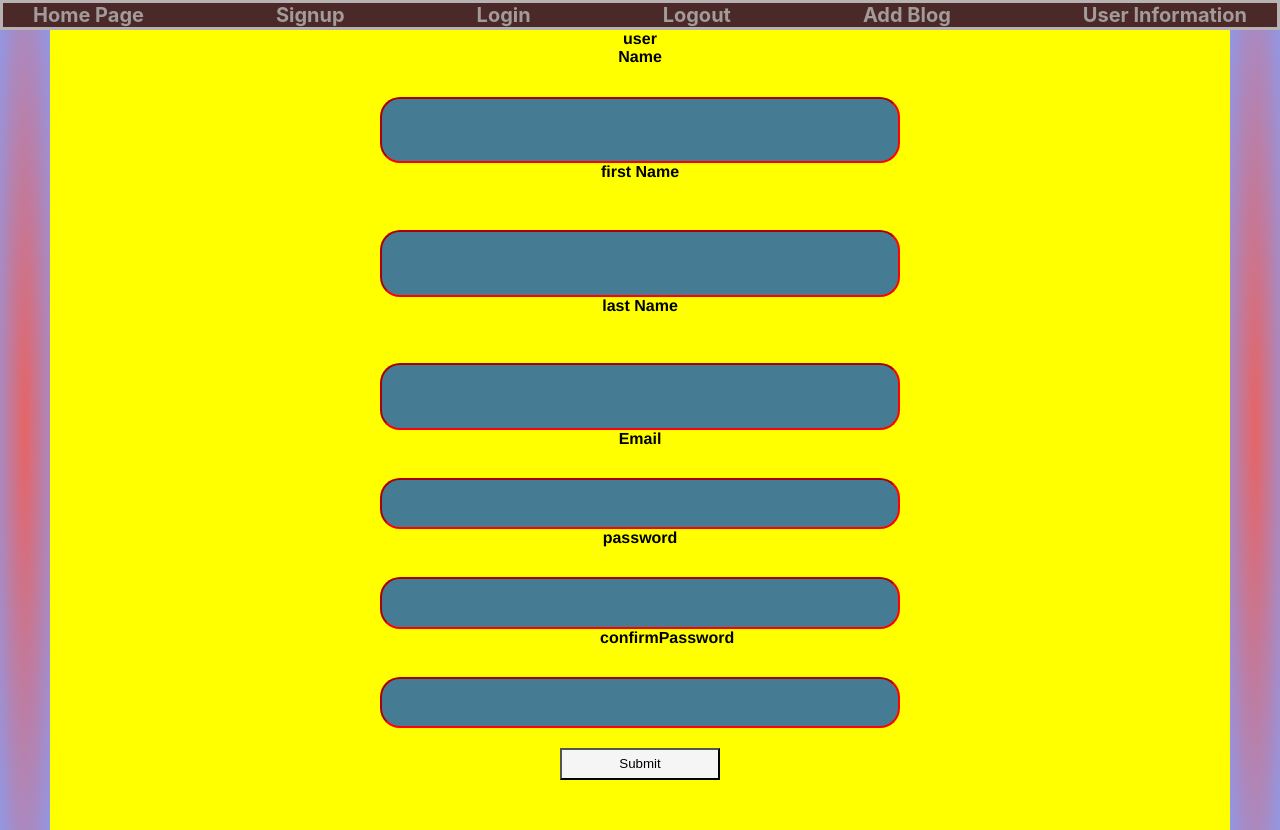
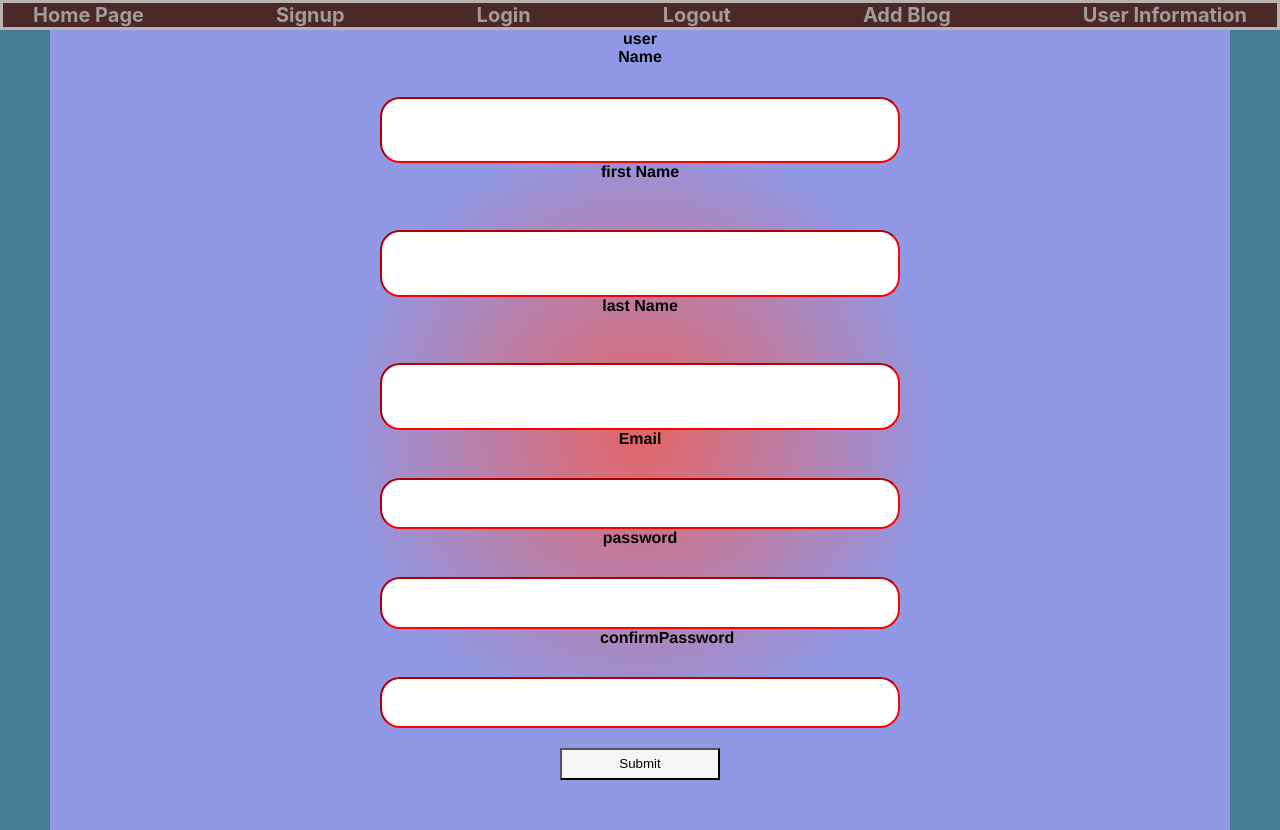
Before and after one commit to mayaheilpern/blog-app, a React (Create React App) app: page /signup in a window 1280 px wide. Built offline with nearby package versions, Linux system fonts and the light colour scheme; no server answers.

Commit message:
new pulse

```diff
--- a/src/screens/SignUpUser/signUpUser.css
+++ b/src/screens/SignUpUser/signUpUser.css
@@ -4,7 +4,7 @@
   height: 100vh;
   z-index: 1;
   margin: 0px 0px;
-  animation: input 4s infinite alternate-reverse;
+  /* animation: input 4s infinite alternate-reverse; */
 }
 .rightside {
   position: absolute;
@@ -12,19 +12,19 @@
   width: 50px;
   height: 100vh;
   z-index: 1;
-  animation: input 4s infinite alternate-reverse;
+  /* animation: input 4s infinite alternate-reverse; */
 }
 @keyframes input {
   from {
-    background-color: radial-gradient(#9198e5, #e66465);
+    background-color: radial-gradient(200px, #e66465, #9198e5);
   }
   to {
-    background: radial-gradient(#e66465, #9198e5);
+    background: radial-gradient(300px, #e66465, #9198e5);
   }
 }
 
 .signUpForm {
-  background-color: yellow;
+  /* background-color: yellow; */
   display: grid;
   grid-template-rows: repeat(6, calc(100vh / 12));
   width: 100vw;
@@ -32,11 +32,13 @@
   overflow-y: scroll;
   position: relative;
   text-align: center;
+  background-color: #9198e5;
+  animation: input 10s infinite ease-in-out;
 }
 
 .signUpLabel {
   text-align: center;
-  background-color: yellow;
+  background: none;
   font-family: "Franklin Gothic Medium", "Arial Narrow", Arial, sans-serif;
   font-weight: bold;
   position: relative;
@@ -48,6 +50,7 @@
   border-color: red;
   width: 40vw;
   margin: 0 auto;
+  background-color: white;
 }
 .signUpInput:focus {
   background-color: white;
```
